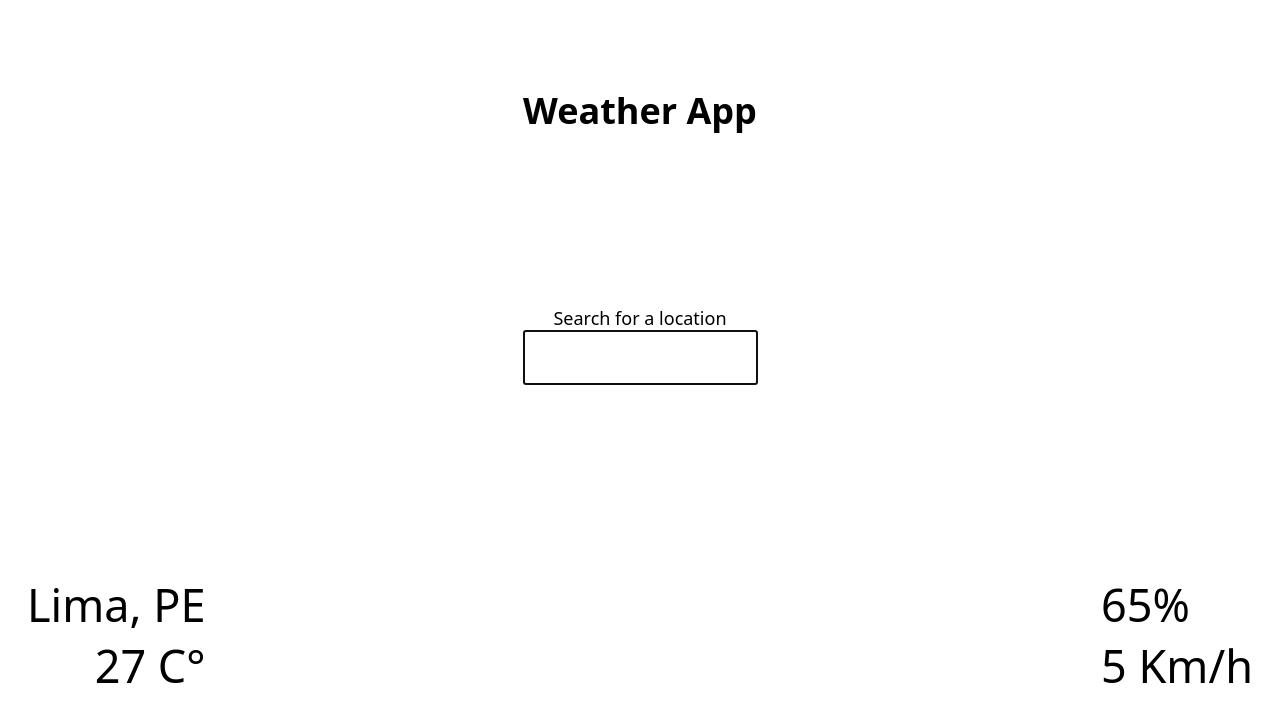
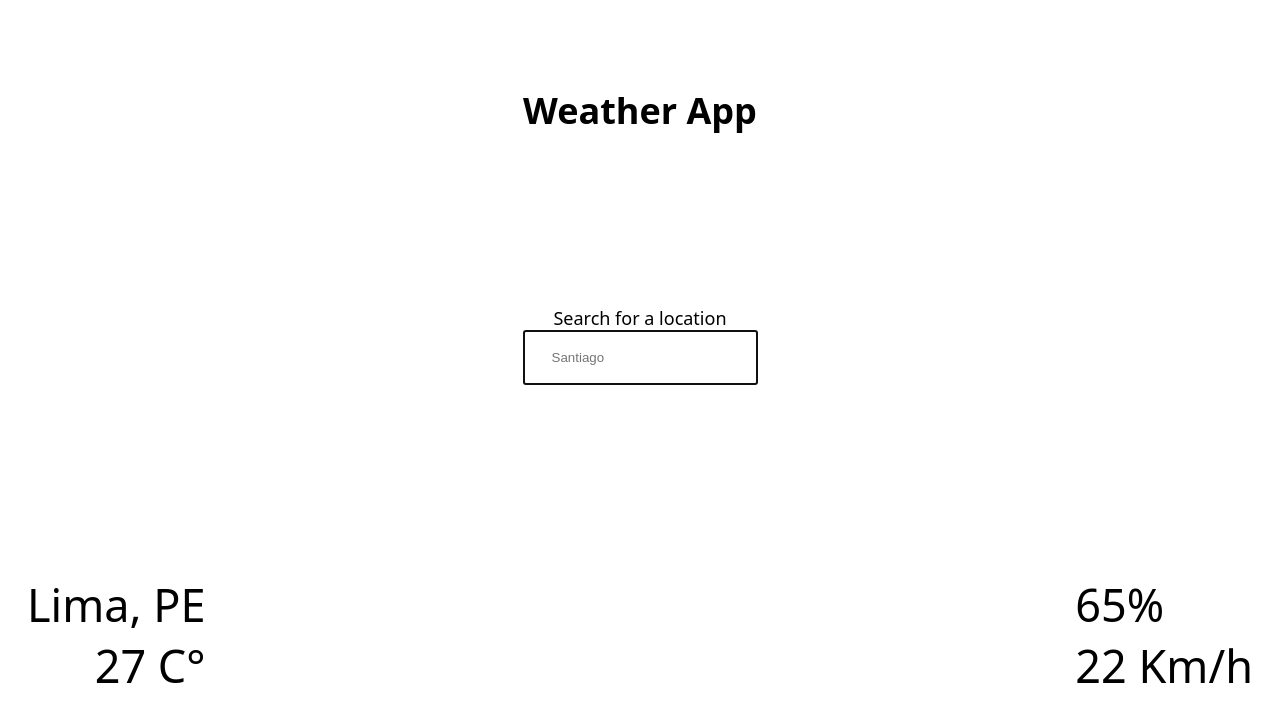
Before and after one commit to 0xblur/odin-weather, a website: page src/index.html in a window 1280 px wide. Drawn offline with Linux system fonts and the light colour scheme; a web font is replaced by a local one.

Commit message:
[MINOR] HTML

```diff
--- a/src/index.html
+++ b/src/index.html
@@ -11,7 +11,13 @@
       <h1>Weather App</h1>
       <label for="searchbox"
         >Search for a location
-        <input type="search" name="searchbox" id="searchbox" autofocus />
+        <input
+          placeholder="Santiago"
+          type="search"
+          name="searchbox"
+          id="searchbox"
+          autofocus
+        />
       </label>
       <div class="card">
         <div class="location">
@@ -21,7 +27,7 @@
       </div>
       <div class="card">
         <div class="humidity"><span id="current-humidity">65</span>%</div>
-        <div class="wind">5 Km/h</div>
+        <div class="wind"><span id="current-wind">22</span> Km/h</div>
       </div>
     </main>
     <script src="main.js"></script>
```
